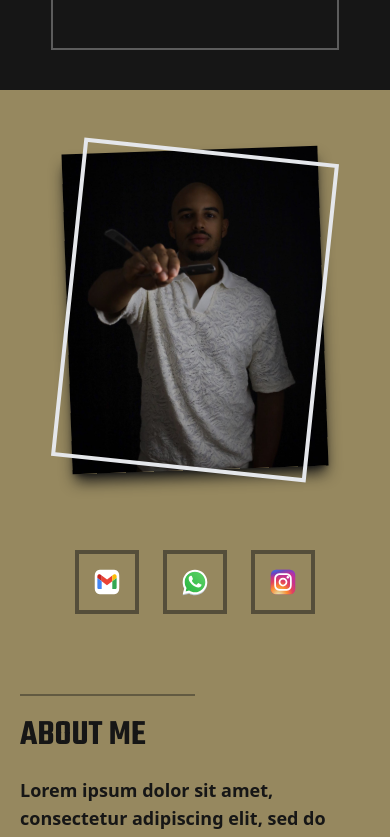
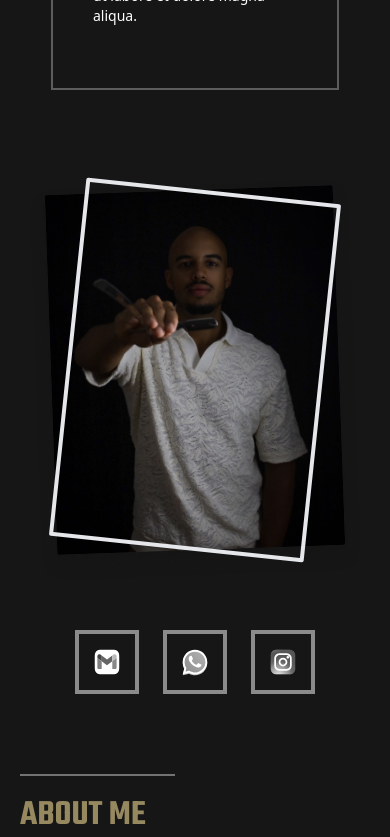
Before and after one commit to danielferreira-dias/rikbarber-react-project, a React (Vite) app: page / in a window 390 px wide. Shown: the part 3260-4097 px from the top of the page. Built offline with nearby package versions, Linux system fonts and the light colour scheme.

Commit message:
Updated About me NavBar

```diff
--- a/src/App.tsx
+++ b/src/App.tsx
@@ -35,7 +35,11 @@ function App() {
         <Prices />
       </section>
 
-      <section className='w-full bg-custom-gold h-fit py-10 flex flex-col  justify-center items-center'>
+      <section className='w-full bg-custom-black h-fit lg:h-256  py-10 flex flex-col  justify-center items-center'>
+        <About />
+      </section>
+
+      <section className='w-full bg-custom-black h-fit lg:h-256  py-10 flex flex-col  justify-center items-center'>
         <About />
       </section>
 
--- a/src/Components/About.tsx
+++ b/src/Components/About.tsx
@@ -2,29 +2,28 @@ import React from 'react'
 
 const About = () => {
     return (
-        <div className='flex flex-col lg:flex-row lg:gap-x-10 w-full h-fit items-center justify-evenly gap-y-20 md:gap-x-5 py-5 px-5 xs:px-10 sm:px-14 2xl:py-20'>
-
-            <div className='flex-1 flex flex-col items-center justify-center'>
-                <div className='w-72 md:w-96 2xl:w-128 relative flex items-center justify-center'>
-                    <div className='absolute w-64 sm:w-72 md:w-80 2xl:w-128 border-4 rotate-6 z-10' style={{ height: '100%' }}></div>
-                    <img src="rik.jpg" alt="" className='w-64 sm:w-72 h-auto md:w-80 2xl:w-128 -rotate-2 shadow-lg shadow-custom-black' />
+        <div className='flex flex-col lg:flex-row lg:gap-x-10 w-full  items-center justify-evenly gap-y-20 md:gap-x-5 py-5 px-5 xs:px-10 sm:px-14 2xl:py-10'>
+            <div className='flex-1 flex flex-col items-center justify-center h-full'>
+                <div className='w-72 md:w-96 2xl:h-128 2xl:w-96 3xl:h-176 3xl:w-128 relative flex items-center justify-center'>
+                    <div className='absolute w-64 sm:w-72 md:w-80 2xl:h-128 3xl:h-176 2xl:w-96 3xl:w-128 border-4 rotate-6 z-10 rounded-sm' style={{ height: '100%' }}></div>
+                    <img src="rik.jpg" alt="Profile" className='max-w-full max-h-full object-contain h-auto w-auto -rotate-2 shadow-lg shadow-custom-black rounded-sm' />
                 </div>
                 <div className='flex w-full flex-row mt-10 justify-evenly xl:justify-center xl:gap-x-10'>
-                    <button className='w-16 h-16 xs:w-20 xs:h-20 border-custom-black border-opacity-50 border-4 mt-10 flex justify-center items-center'>
-                        <img src="gmail.svg" alt="" className='w-1/2 h-1/2' />
+                    <button className='w-16 h-16 xs:w-20 xs:h-20 3xl:w-32 3xl:h-32 border-white border-opacity-50 border-4 mt-10 flex justify-center items-center'>
+                        <img src="gmail.svg" alt="Gmail" className='w-1/2 h-1/2 grayscale' />
                     </button>
-                    <button className='w-16 h-16 xs:w-20 xs:h-20 border-custom-black border-opacity-50 border-4 mt-10 flex justify-center items-center'>
-                        <img src="whatsapp.svg" alt="" className='w-1/2 h-1/2' />
+                    <button className='w-16 h-16 xs:w-20 xs:h-20 3xl:w-32 3xl:h-32 border-white border-opacity-50 border-4 mt-10 flex justify-center items-center'>
+                        <img src="whatsapp.svg" alt="WhatsApp" className='w-1/2 h-1/2 grayscale' />
                     </button>
-                    <button className='w-16 h-16 xs:w-20 xs:h-20 border-custom-black border-opacity-50 border-4 mt-10 flex justify-center items-center'>
-                        <img src="instagram.svg" alt="" className='w-1/2 h-1/2' />
+                    <button className='w-16 h-16 xs:w-20 xs:h-20 3xl:w-32 3xl:h-32 border-white border-opacity-50 border-4 mt-10 flex justify-center items-center'>
+                        <img src="instagram.svg" alt="Instagram" className='w-1/2 h-1/2 grayscale' />
                     </button>
                 </div>
             </div>
-            <div className='flex-1 lg:w-3/5 lg:flex-none flex h-auto 2xl:h-auto items-start flex-col gap-y-5 justify-evenly '>
-                <div className='border-t-2 border-custom-black w-1/2 border-opacity-40'></div>
-                <h1 className='text-4xl xs:text-5xl sm:text-6xl 2xl:text-8xl text-custom-black teko'> ABOUT ME</h1>
-                <p className='text-custom-black text-lg xs:text-xl sm:text-2xl 2xl:text-3xl font-semibold'>
+            <div className='flex-1 lg:w-3/5  flex h-auto 3xl:h-176 2xl:h-auto items-start flex-col gap-y-5 justify-evenly pr-10'>
+                <div className='border-t-2 border-white w-1/2 border-opacity-40'></div>
+                <h1 className='text-4xl xs:text-5xl sm:text-6xl 2xl:text-8xl text-custom-gold teko'> ABOUT ME</h1>
+                <p className='text-white text-lg xs:text-xl sm:text-2xl 2xl:text-3xl font-semibold '>
                     Lorem ipsum dolor sit amet, consectetur adipiscing elit, sed do eiusmod tempor incididunt ut labore et dolore magna aliqua.
                     Ut enim ad minim veniam, quis nostrud exercitation ullamco laboris nisi ut aliquip ex ea commodo consequat.
                     Duis aute irure dolor in reprehenderit in voluptate velit esse cillum dolore eu fugiat nulla pariatur.
--- a/src/Components/Navbar.tsx
+++ b/src/Components/Navbar.tsx
@@ -19,21 +19,21 @@ const Navbar = () => {
 
     return (
         <>
-            <div className="h-14 xs:h-20 lg:h-20 xl:h-24 2xl:h-24 bg-zinc-950 bg-opacity-95 sticky lg:relative top-0 z-50 text-lg lg:text-xl xl:text-2xl">
+            <div className="h-24 xs:h-24 lg:h-28 xl:h-28 2xl:h-32 3xl:h-36 bg-zinc-950 bg-opacity-95 sticky lg:relative top-0 z-50 text-lg lg:text-xl xl:text-2xl">
                 <div className='px-6 lg:px-20 xl:px-30 2xl:px-52 flex justify-between items-center h-full'>
-                    <div className='h-14 w-32 xl:w-72'>
-                        <img src="https://cutstyle.true-emotions.studio/dark-beard/wp-content/uploads/sites/4/2018/08/logo-db2.svg" alt="Logo" className='h-14 w-24 md:w-28 lg:h-18 lg:w-32 xl:w-72' />
+                    <div className='h-fit'>
+                        <img src="https://cutstyle.true-emotions.studio/dark-beard/wp-content/uploads/sites/4/2018/08/logo-db2.svg" alt="Logo" className=' w-44 md:w-36 lg:w-44 xl:w-64 2xl:w-72 3xl:w-80 h-auto' />
                     </div>
-                    <div className='hidden md:flex gap-x-2 teko text-2xl xl:text-3xl 2xl:text-4xl'>
+                    <div className='hidden md:flex gap-x-2 teko text-2xl lg:text-3xl xl:text-4xl 2xl:text-4xl 3xl:text-5xl'>
                         {menuItems.map(item => (
                             <div key={item.id} className="py-5 text-white  font-semibold hover:transform hover:scale-105 transition-transform">
-                                <a href="" className='p-5'>{item.label}</a>
+                                <a href="" className='p-4'>{item.label}</a>
                             </div>
                         ))}
-                        <a href="" className='text-white font-semibold  p-5 hover:transform hover:scale-105 transition-transform'>Contactos</a>
+                        <a href="" className='text-white font-semibold py-5 p-4 hover:transform hover:scale-105 transition-transform'>Contactos</a>
                     </div>
                     <div className='md:hidden'>
-                        <svg onClick={toggleMenu} className="h-10 w-fit cursor-pointer" xmlns="http://www.w3.org/2000/svg" viewBox="0 0 10 10" stroke="#eee" strokeWidth=".6" fill="rgba(0,0,0,0)" strokeLinecap="round">
+                        <svg onClick={toggleMenu} className="h-14 w-fit cursor-pointer" xmlns="http://www.w3.org/2000/svg" viewBox="0 0 10 10" stroke="#eee" strokeWidth=".6" fill="rgba(0,0,0,0)" strokeLinecap="round">
                             <path d="M2,3L5,3L8,3M2,5L8,5M2,7L5,7L8,7">
                                 <animate dur="0.2s" attributeName="d" values="M2,3L5,3L8,3M2,5L8,5M2,7L5,7L8,7;M3,3L5,5L7,3M5,5L5,5M3,7L5,5L7,7" fill="freeze" begin="start.begin" />
                                 <animate dur="0.2s" attributeName="d" values="M3,3L5,5L7,3M5,5L5,5M3,7L5,5L7,7;M2,3L5,3L8,3M2,5L8,5M2,7L5,7L8,7" fill="freeze" begin="reverse.begin" />
--- a/tailwind.config.js
+++ b/tailwind.config.js
@@ -39,6 +39,13 @@ export default {
       height: {
         '128': '32rem',
         '176': '44rem',
+        '256': '60rem',
+      },
+      width: {
+        '128': '32rem',
+        '176': '44rem',
+        '176': '44rem',
+
       },
     },
   },
```
Also changed, not shown: public/rik2.jpg (added).
